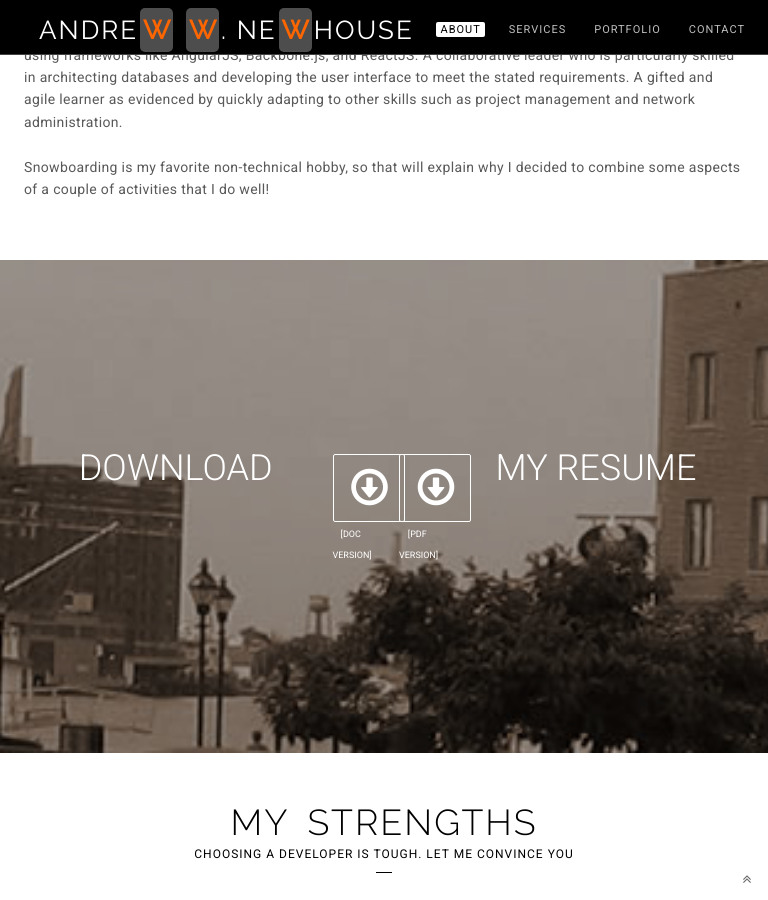
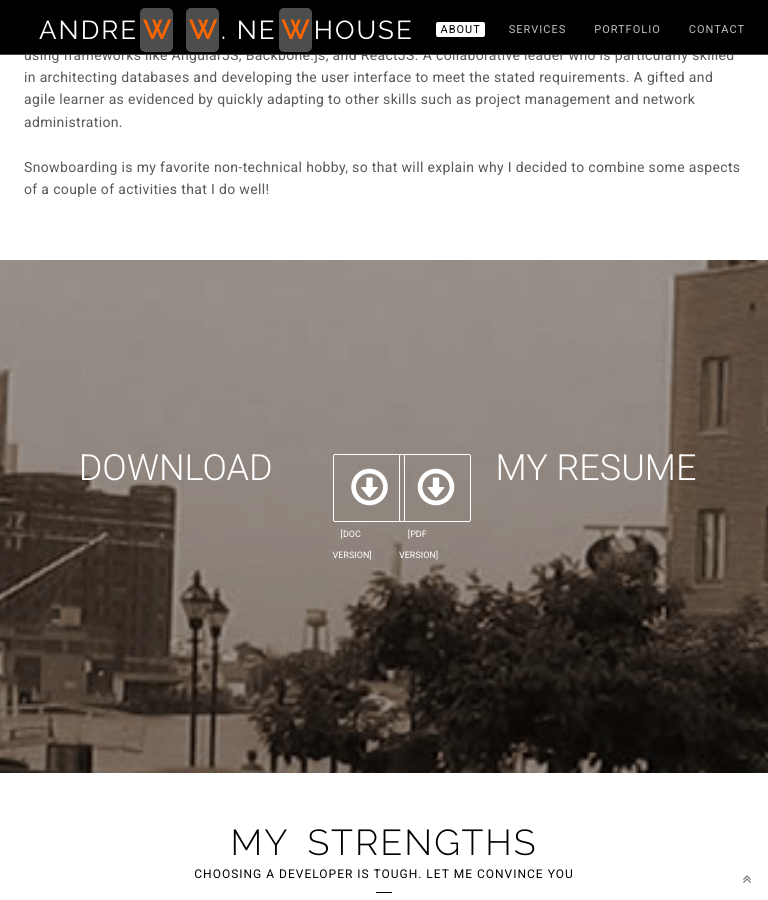
Before and after one commit to shredtechular/andrewwn, a Jekyll site: the page built from _pages/home.md, in a window 768 px wide and 900 px high, scrolled down 1539 px. Built offline with Jekyll 4.4.1, drawn with Linux system fonts in a browser that asks for light colours; some web fonts are replaced.

Commit message:
minor responsive tweak for download section

```diff
--- a/_sass/_video.scss
+++ b/_sass/_video.scss
@@ -72,8 +72,8 @@
   }
 }
 
-@media (min-width: 768px) {
-  .video-info .download-icons {
+@media (max-width: 768px) {
+  #video-info .download-icons {
     margin-bottom: 20px;
   }
 }
```
